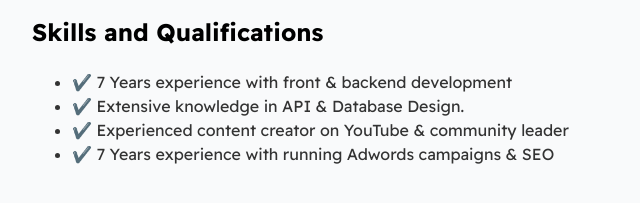
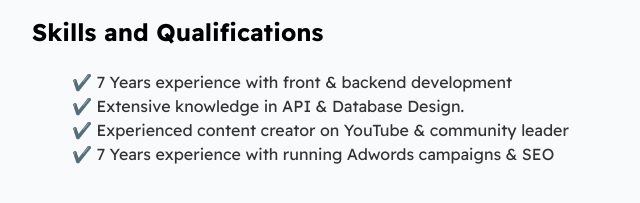
Before and after one commit to Annie-Huang/Digital-Resume, a website: page index.html in a window 1280 px wide. Shown: the part 371-574 px from the top of the page, 258-898 px from the left. Drawn offline with Linux system fonts and the light colour scheme.

Commit message:
Styled the #qualitification--list

```diff
--- a/index.html
+++ b/index.html
@@ -50,7 +50,7 @@
 
       <section class="section--page">
         <h2>Skills and Qualifications</h2>
-        <ul>
+        <ul id="qualifications--list">
           <li>✔️ 7 Years experience with front & backend development</li>
           <li>✔️ Extensive knowledge in API & Database Design.</li>
           <li>✔️ Experienced content creator on YouTube & community leader</li>
--- a/styles/main.css
+++ b/styles/main.css
@@ -83,3 +83,7 @@ a {
 #socials--list a:hover {
   color: var(--mainLinkColor);
 }
+
+#qualifications--list {
+  list-style: none;
+}
```
